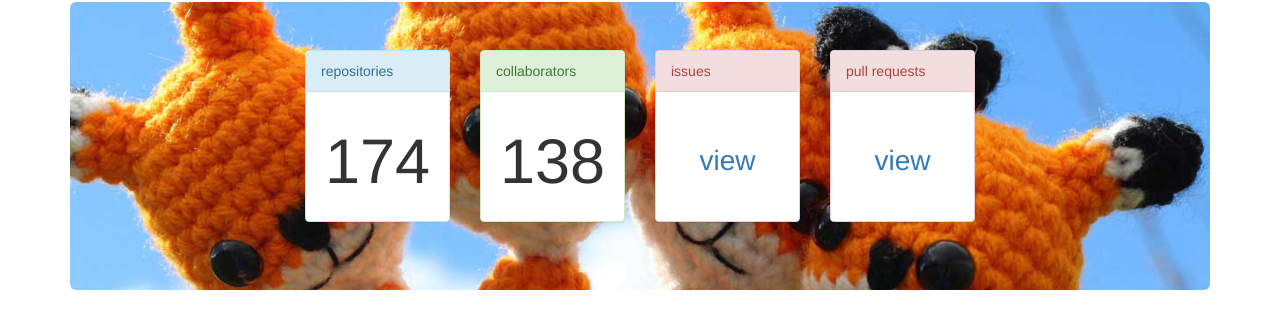
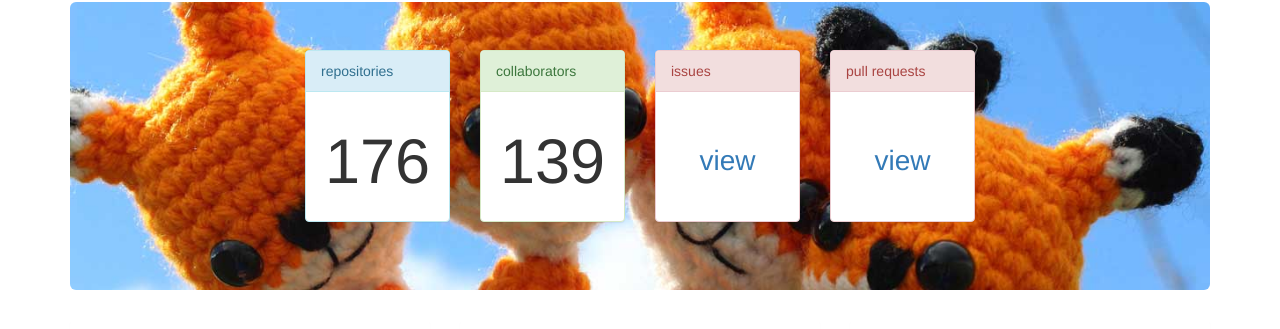
Before and after one commit to voxpupuli/voxpupuli.github.io, a Jekyll site: the page built from index.html, in a window 1280 px wide. Shown: the part 199-528 px from the top of the page. Built offline with Jekyll 4.4.1, drawn with Linux system fonts in a browser that asks for light colours; nearby versions of some CDN libraries.

Commit message:
Update Module/Author counters

```diff
--- a/index.html
+++ b/index.html
@@ -9,7 +9,7 @@ layout: default
         repositories
       </div>
       <div class="panel-body">
-        <h1 id="repository-count">174</h1>
+        <h1 id="repository-count">176</h1>
       </div>
     </div>
   </div>
@@ -19,7 +19,7 @@ layout: default
         collaborators
       </div>
       <div class="panel-body">
-        <h1 id="members-count">138</h1>
+        <h1 id="members-count">139</h1>
       </div>
     </div>
   </div>
```
